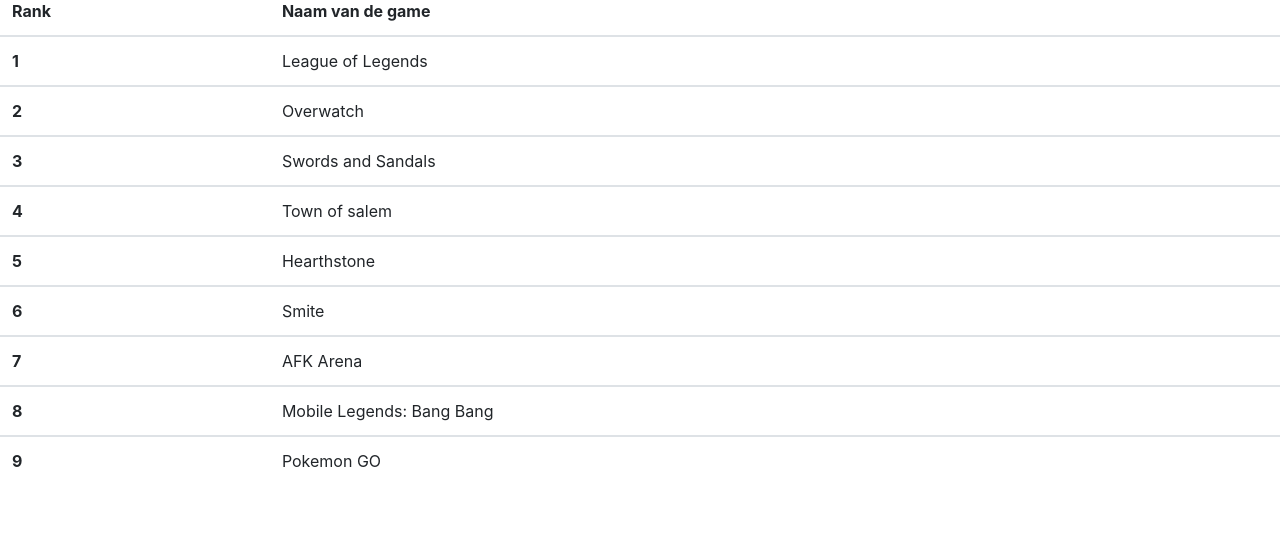
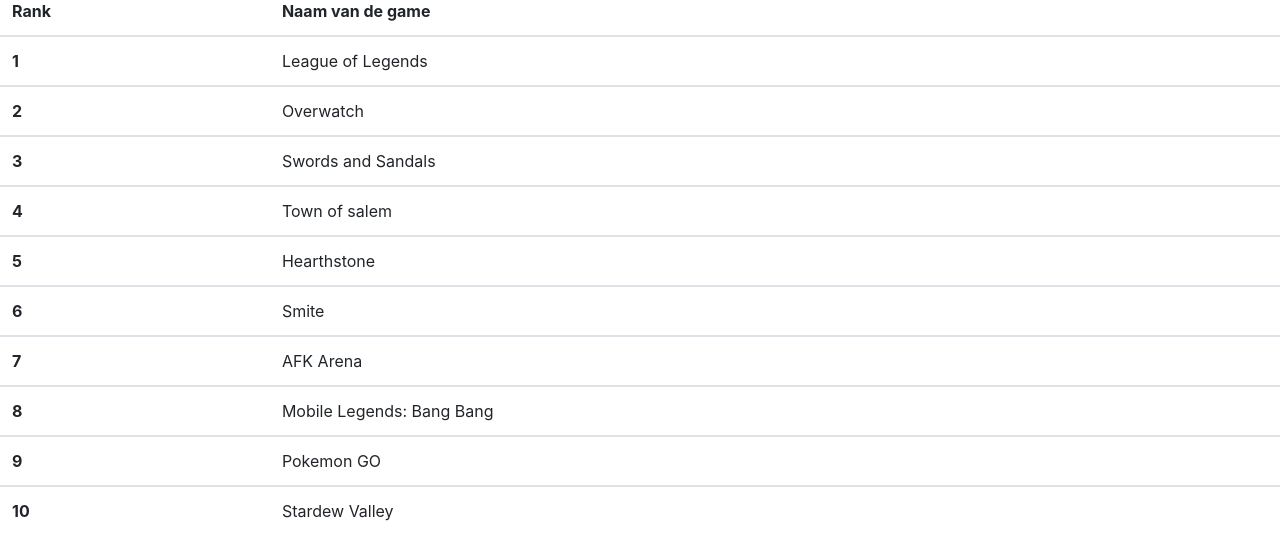
Before and after one commit to MaxKarlas/vebr-max-karlas-327675, a plain HTML site: page index.html in a window 1280 px wide. Shown: the part 70-630 px from the top of the page. Drawn offline with nearby package versions, Linux system fonts and the light colour scheme.

Commit message:
tiende game toegevoegd

```diff
--- a/index.html
+++ b/index.html
@@ -74,6 +74,12 @@
           <td>Pokemon GO</td>
         </tr>
       </tbody>
+      <tbody>
+        <tr>
+          <th scope="row">10</th>
+          <td>Stardew Valley</td>
+        </tr>
+      </tbody>
     </table>
 
 
```
